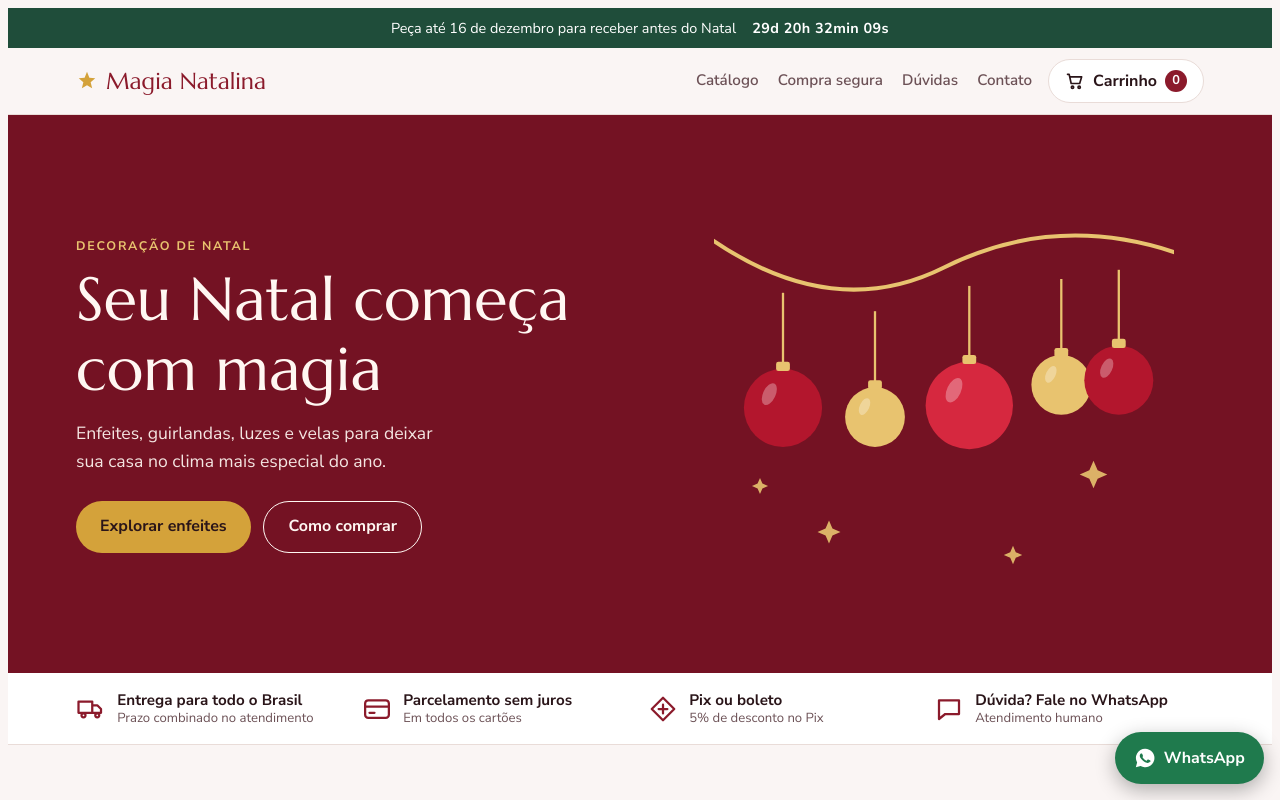
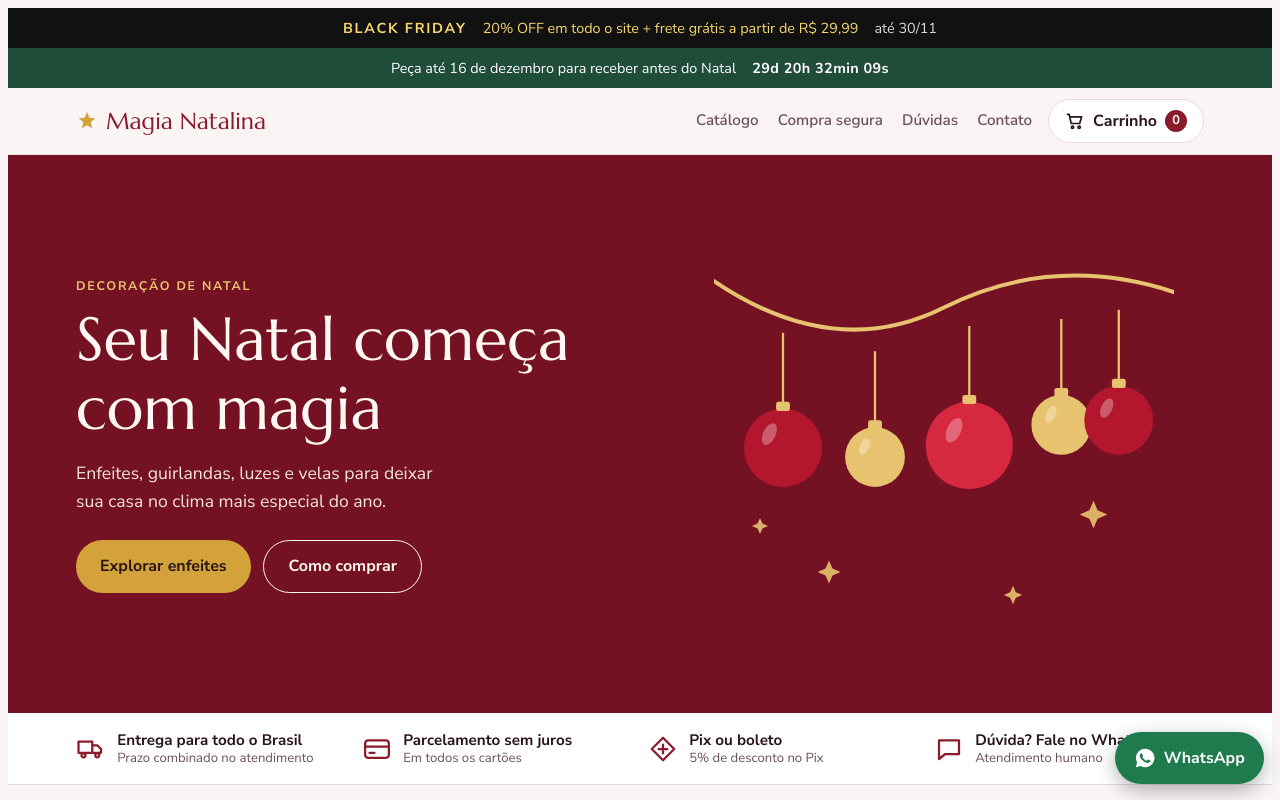
Before and after one commit to r50015088-arch/magia-natalina, a plain HTML site: page index.html in a window 1280 px wide. Shown: the top 800 px of the page. Drawn offline with Linux system fonts and the light colour scheme.

Commit message:
Black Friday 20% OFF até 30/11 e frete grátis a partir de R$ 29,99
Co-Authored-By: Claude Sonnet 5.5 <noreply@anthropic.com>
Claude-Session: https://claude.ai/code/session_01CdZPaCectFauvvUMGyB9LP

```diff
--- a/index.html
+++ b/index.html
@@ -40,6 +40,12 @@ button{font:inherit;color:inherit;cursor:pointer}
 .btn.wa{background:#1f7a4d;color:#fff}
 
 /* faixa de urgência */
+.bfbar{background:#111;color:#f5d76e;font-size:.9rem}
+.bfbar .wrap{display:flex;flex-wrap:wrap;gap:.2rem 1rem;justify-content:center;align-items:center;padding-block:.55rem;text-align:center}
+.bfbar b{letter-spacing:.12em}
+.bfbar .bfate{color:#fff;opacity:.85}
+.bfoff{background:#111;color:#f5d76e;font-size:.72rem;font-weight:800;padding:.1rem .4rem;border-radius:6px;letter-spacing:.04em;vertical-align:middle}
+s.de{color:var(--muted);font-size:.85rem}
 .promo{background:var(--green);color:#fff;font-size:.9rem}
 .promo .wrap{display:flex;flex-wrap:wrap;gap:.25rem 1rem;justify-content:center;align-items:center;padding-block:.55rem;text-align:center}
 .promo b{font-variant-numeric:tabular-nums;letter-spacing:.03em}
@@ -213,6 +219,7 @@ footer .copy{grid-column:1/-1;border-top:1px solid rgba(255,255,255,.2);padding-
 .toast.on{opacity:1}
 </style>
 
+<div class="bfbar" id="bfbar" hidden><div class="wrap"><b>BLACK FRIDAY</b><span><span id="bfPct"></span>% OFF em todo o site + frete grátis a partir de <span id="bfFrete"></span></span><span class="bfate">até <span id="bfAte"></span></span></div></div>
 <div class="promo" id="promo"><div class="wrap"><span>Peça até <span id="promoDate"></span> para receber antes do Natal</span><b id="count" aria-live="off"></b></div></div>
 
 <header class="top"><div class="wrap">
@@ -311,14 +318,15 @@ var CONFIG = {
   cnpj: "",                             // opcional
   pixApi: "https://magia-pix06a4.r50015088.workers.dev",   // servidor do Pix (Cloudflare). Vazio = esconde o botao
   origemFrete: "Balneário Camboriú/SC",
-  freteGratis: true,                    // true = frete grátis em TODOS os pedidos (false = usa a tabela abaixo e freteGratisAcima)
+  blackFriday: { ativo:true, desconto:20, ate:"2026-11-30T23:59:59-03:00" },  // desconto em % sobre o preço normal; some sozinho depois da data
+  freteGratis: false,                   // true = frete grátis em TODOS os pedidos; false = grátis só acima de freteGratisAcima
   diasPreparo: 2,                       // dias úteis para separar e postar o pedido (AJUSTE)
   // Prazo de entrega por região, em dias úteis APÓS a postagem (valor = frete em R$ quando o frete não é grátis)
   frete: { sul:{valor:19.9,dmin:4,dmax:8}, sudeste:{valor:24.9,dmin:5,dmax:9}, centro:{valor:34.9,dmin:7,dmax:12}, nordeste:{valor:44.9,dmin:9,dmax:15}, norte:{valor:54.9,dmin:12,dmax:20} },
   pixDesconto: 5,                       // % de desconto no Pix (0 para desligar)
   parcelasMax: 12,                      // máximo de parcelas sem juros
   parcelaMinima: 5,                     // valor mínimo de cada parcela (R$)
-  freteGratisAcima: 199,                // valor para frete grátis (0 para desligar)
+  freteGratisAcima: 29.99,              // frete grátis em compras a partir deste valor (0 para desligar)
   prazoPedidos: "2026-12-15T23:59:59-03:00", // data limite exibida na faixa verde
   depoimentos: []                       // ex.: [{texto:"...", nome:"Maria, SP"}] — use só avaliações reais
 };
@@ -825,6 +833,8 @@ var CATALOGO = [
  }
 ];
 var PRODUCTS = CATALOGO;
+function bfAtivo(){ var b=CONFIG.blackFriday; return !!(b&&b.ativo&&b.desconto>0&&Date.now()<=new Date(b.ate).getTime()); }
+if(bfAtivo()) PRODUCTS.forEach(function(p){ p.precoOriginal=p.preco; p.preco=Math.round(p.preco*(100-CONFIG.blackFriday.desconto))/100; });
 /* ======================== */
 
 var $ = function(s){return document.querySelector(s)};
@@ -902,7 +912,7 @@ function galeria(p){
 }
 function parcelas(p){ return Math.max(1,Math.min(CONFIG.parcelasMax,Math.floor(p.preco/CONFIG.parcelaMinima))); }
 function precoHTML(p){
-  var n=parcelas(p), h='<b>'+fmt.format(p.preco)+'</b>';
+  var n=parcelas(p), h=(p.precoOriginal?'<span class="bfoff">-'+CONFIG.blackFriday.desconto+'%</span> <s class="de">'+fmt.format(p.precoOriginal)+'</s> ':'')+'<b>'+fmt.format(p.preco)+'</b>';
   if(n>1) h+='<small>ou '+n+'x de '+fmt.format(p.preco/n)+' sem juros</small>';
   if(CONFIG.pixDesconto>0) h+='<small class="pix">'+fmt.format(p.preco*(1-CONFIG.pixDesconto/100))+' no Pix</small>';
   return h;
@@ -1068,6 +1078,8 @@ document.addEventListener("input",function(e){ if(e.target.id==="cep"){ var v=e.
 $("#openCart").addEventListener("click",openCart);
 $("#closeCart").addEventListener("click",closeAll);
 
+/* ---------- Black Friday ---------- */
+(function(){ if(!bfAtivo()) return; var b=CONFIG.blackFriday; $("#bfbar").hidden=false; $("#bfPct").textContent=b.desconto; $("#bfFrete").textContent=CONFIG.freteGratisAcima>0&&!CONFIG.freteGratis?fmt.format(CONFIG.freteGratisAcima):"R$ 0,00"; $("#bfAte").textContent=new Date(b.ate).toLocaleDateString("pt-BR",{day:"2-digit",month:"2-digit",timeZone:"America/Sao_Paulo"}); })();
 /* ---------- contagem regressiva ---------- */
 function tick(){
   var fim=new Date(CONFIG.prazoPedidos).getTime(), ms=fim-Date.now();
```
